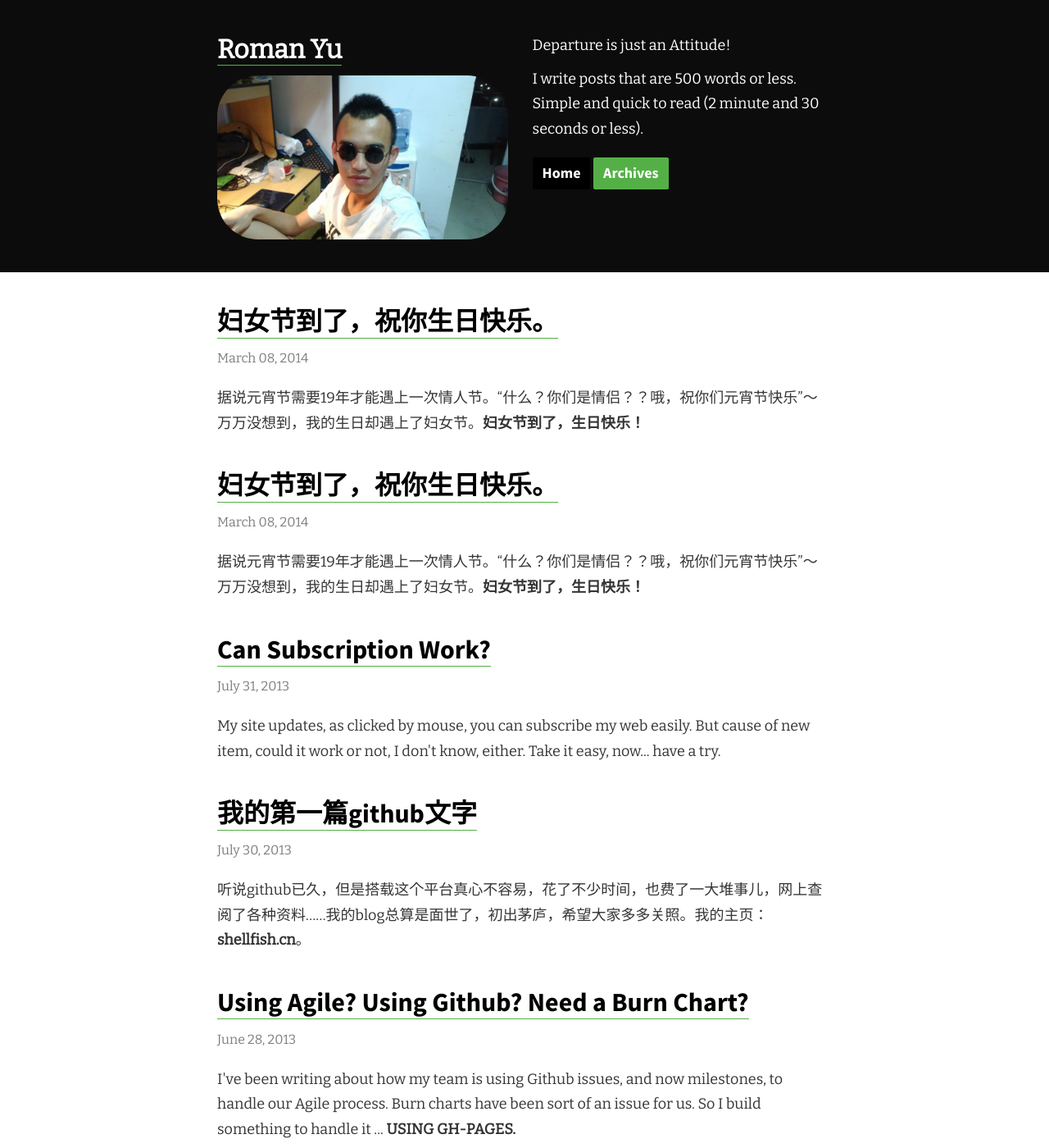
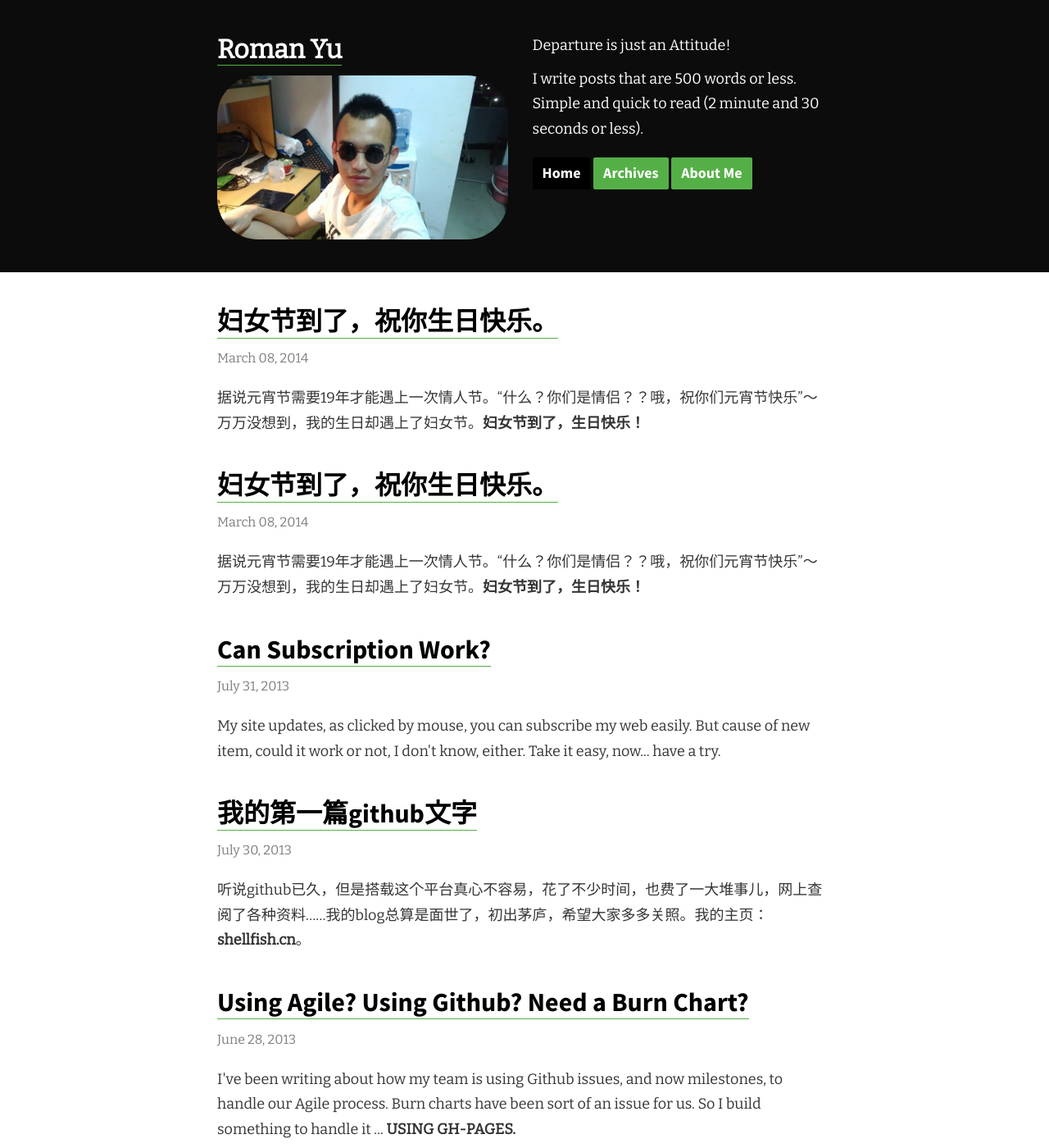
Before and after one commit to RomanYu/romanyu.github.com.bak, a Jekyll site: the page built from index.md, in a window 1280 px wide and 1400 px high. Shown: the whole window at 82% size. Built offline with Jekyll 4.4.1, drawn with Linux system fonts in a browser that asks for light colours; Markdown is read by kramdown in place of the engine named in the settings; comment, search, counter and statistics services are not loaded.

Commit message:
about me

```diff
--- a/_includes/nav.html
+++ b/_includes/nav.html
@@ -1 +1 @@
-<a class="btn{% if page.title == 'Welcome' %} active{% endif %}" href="/">Home</a> <a class="btn archive{% if page.title == 'Archives' %} active{% endif %}" href="/archives.html">Archives</a>
+<a class="btn{% if page.title == 'Welcome' %} active{% endif %}" href="/">Home</a> <a class="btn archive{% if page.title == 'Archives' %} active{% endif %}" href="/archives.html">Archives</a> <a class="btn aboutme{% if page.title == 'About Me' %} active{% endif %}" href="/aboutme.html">About Me</a>
```
